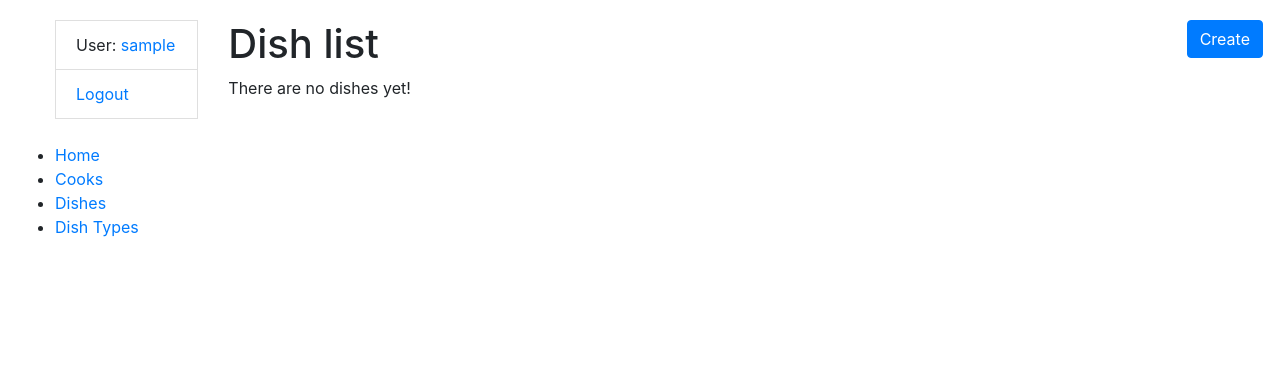
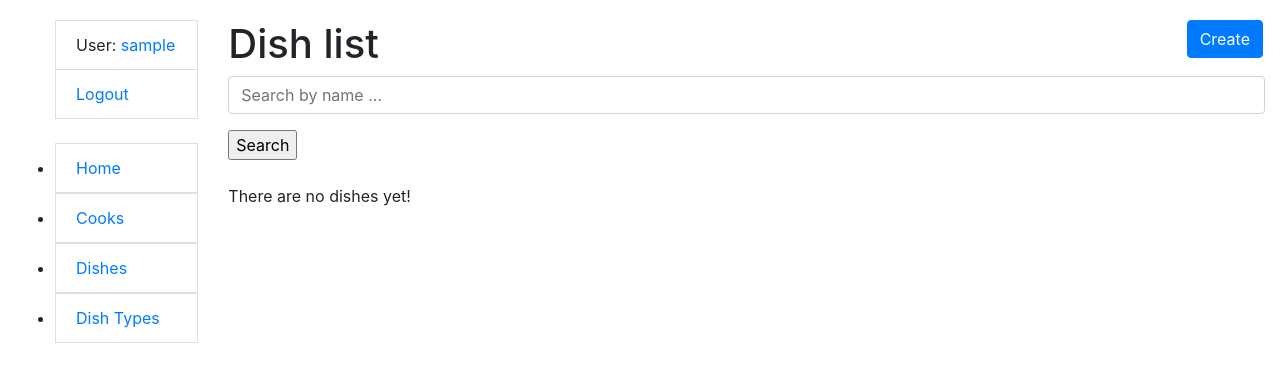
Before and after one commit to Anatolii-Poznyak/this_is_kitchen, a Django app: page /dishes/ in a window 1280 px wide. Shown: the top 382 px of the page. Run offline with Django 4.2, Linux system fonts and the light colour scheme; the visitor is signed in with stand-in values (Sample User, id 1); data that the repository does not hold is empty; some libraries are stand-ins or nearby versions.

Commit message:
Add search feature for DishListView

```diff
--- a/kitchen/forms.py
+++ b/kitchen/forms.py
@@ -20,3 +20,12 @@ class DishForm(forms.ModelForm):
     class Meta:
         model = Dish
         fields = "__all__"
+
+
+class DishSearchForm(forms.Form):
+    title = forms.CharField(
+        max_length=63,
+        required=False,
+        label="",
+        widget=forms.TextInput(attrs={"placeholder": "Search by name ..."})
+    )
--- a/kitchen/views.py
+++ b/kitchen/views.py
@@ -4,7 +4,7 @@ from django.shortcuts import render
 from django.urls import reverse_lazy
 from django.views import generic
 
-from kitchen.forms import DishForm
+from kitchen.forms import DishForm, CookCreationForm, DishSearchForm
 from kitchen.models import Dish, Cook, DishType
 
 
@@ -60,6 +60,25 @@ class DishListView(LoginRequiredMixin, generic.ListView):
     paginate_by = 5
     queryset = Dish.objects.all().select_related("dish_type")
 
+    def get_context_data(self, *, object_list=None, **kwargs):
+        context = super().get_context_data()
+
+        title = self.request.GET.get("title", "")
+        context["search_form"] = DishSearchForm(initial={
+            "title": title
+        })
+        return context
+
+    def get_queryset(self):
+        form = DishSearchForm(self.request.GET)
+
+        if form.is_valid():
+            return self.queryset.filter(
+                name__icontains=form.cleaned_data["title"]
+            )
+
+        return self.queryset
+
 
 class DishDetailView(LoginRequiredMixin, generic.DetailView):
     model = Dish
@@ -94,4 +113,4 @@ class CookDetailView(LoginRequiredMixin, generic.DetailView):
 
 class CookCreateView(LoginRequiredMixin, generic.CreateView):
     model = Cook
-    fields = "__all__"
+    form_class = CookCreationForm
--- a/templates/includes/sidebar.html
+++ b/templates/includes/sidebar.html
@@ -3,14 +3,13 @@
     <li class="list-group-item">User: <a href="{{ user.get_absolute_url }}">{{ user.get_username }}</a></li>
     <li class="list-group-item"><a href="{% url 'logout'%}?next={{request.path}}">Logout</a></li>
   {% else %}
-
     <li class="list-group-item"><a href="{% url 'login'%}?next={{request.path}}">Login</a></li>
   {% endif %}
 
   <br>
 
-  <li><a href="{% url 'kitchen:index' %}">Home</a></li>
-  <li><a href="{% url 'kitchen:cook-list' %}">Cooks</a></li>
-  <li><a href="{% url 'kitchen:dish-list' %}">Dishes</a></li>
-  <li><a href="{% url 'kitchen:dish-type-list' %}">Dish Types</a></li>
+  <li><a class="list-group-item" href="{% url 'kitchen:index' %}">Home</a></li>
+  <li><a class="list-group-item" href="{% url 'kitchen:cook-list' %}">Cooks</a></li>
+  <li><a class="list-group-item" href="{% url 'kitchen:dish-list' %}">Dishes</a></li>
+  <li><a class="list-group-item" href="{% url 'kitchen:dish-type-list' %}">Dish Types</a></li>
 </ul>
--- a/templates/kitchen/cook_form.html
+++ b/templates/kitchen/cook_form.html
@@ -1,10 +1,11 @@
 {% extends "base.html" %}
+{% load crispy_forms_filters %}
 
 {% block content %}
   <h1>Create Cook</h1>
   <form action="" method="post" novalidate>
   {% csrf_token %}
-  {{ form.as_p }}
+  {{ form|crispy }}
 
     <input type="submit" value="Submit">
   </form>
--- a/templates/kitchen/dish_form.html
+++ b/templates/kitchen/dish_form.html
@@ -1,11 +1,12 @@
 {% extends "base.html" %}
+{% load crispy_forms_filters %}
 
 
 {% block content %}
   <h1>{{ object|yesno:"Update,Create" }} dish</h1>
   <form action="" method="post" novalidate>
     {% csrf_token %}
-    {{ form.as_p}}
+    {{ form|crispy}}
 
     <input type="submit" value="Submit" class="btn btn-primary">
   </form>
--- a/templates/kitchen/dish_list.html
+++ b/templates/kitchen/dish_list.html
@@ -1,4 +1,5 @@
 {% extends "base.html" %}
+{% load crispy_forms_filters %}
 
 {% block content %}
   <h1>
@@ -7,6 +8,14 @@
       Create
     </a>
   </h1>
+
+  <form action="" method="get">
+    {{ search_form|crispy }}
+    <input type="submit" value="Search">
+  </form>
+
+  <br>
+
   {% if dish_list %}
     <ul>
       {% for dish in dish_list %}
--- a/templates/kitchen/dish_type_form.html
+++ b/templates/kitchen/dish_type_form.html
@@ -1,10 +1,11 @@
 {% extends "base.html" %}
+{% load crispy_forms_filters %}
 
 {% block content %}
   <h1>{{ object|yesno:"Update,Create" }} dish type</h1>
   <form action="" method="post" novalidate>
     {% csrf_token %}
-    {{ form.as_p}}
+    {{ form|crispy}}
 
     <input type="submit" value="Submit" class="btn btn-primary">
   </form>
--- a/templates/registration/login.html
+++ b/templates/registration/login.html
@@ -1,4 +1,5 @@
 {% extends "base.html" %}
+{% load crispy_forms_filters %}
 
 
 {% block content %}
@@ -15,7 +16,7 @@
 
 <form method="post" action="{% url 'login' %}">
   {% csrf_token %}
-  {{ form.as_p}}
+  {{ form|crispy}}
 
   <input type="submit" value="Login" class="btn btn-primary" />
   <input type="hidden" name="next" value="{{ next }}" />
--- a/this_is_kitchen/settings.py
+++ b/this_is_kitchen/settings.py
@@ -42,6 +42,7 @@ INSTALLED_APPS = [
     "django.contrib.messages",
     "django.contrib.staticfiles",
     "crispy_forms",
+    "crispy_bootstrap4",
     "kitchen"
 ]
 
```
